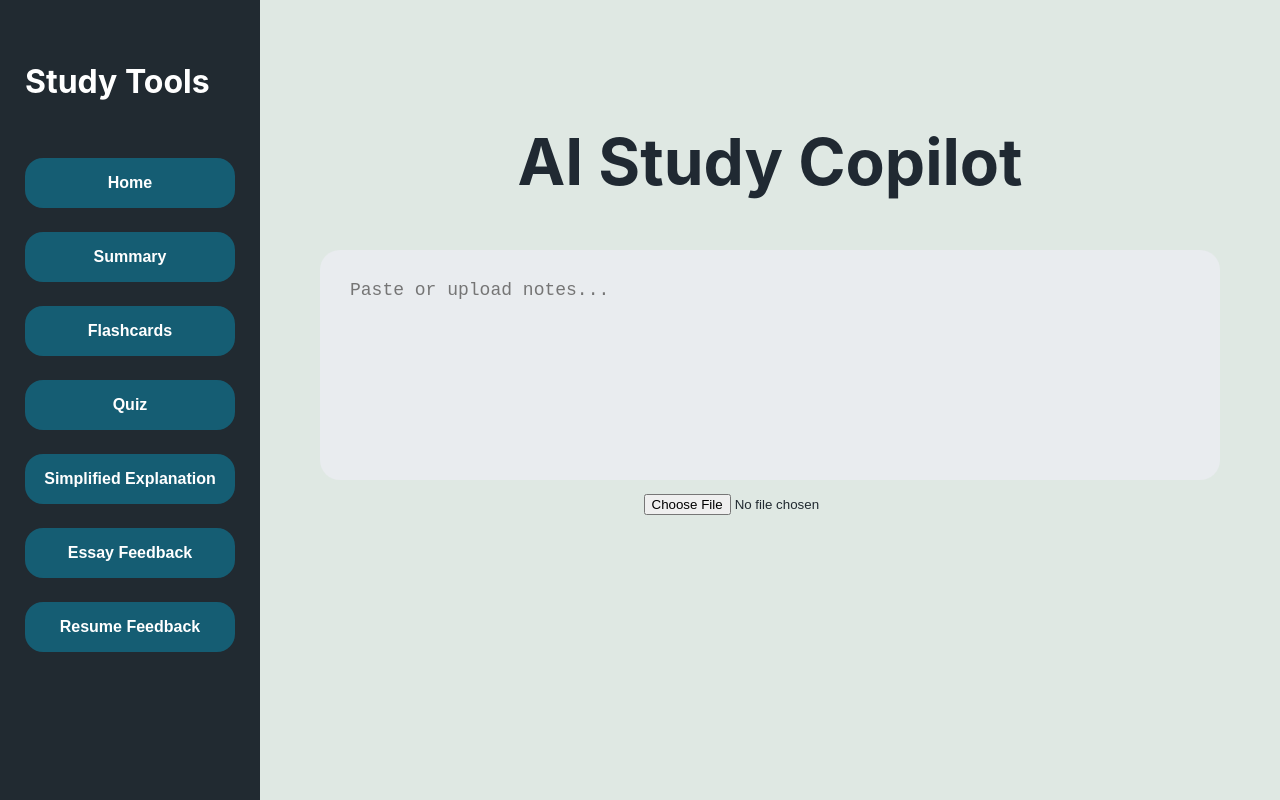
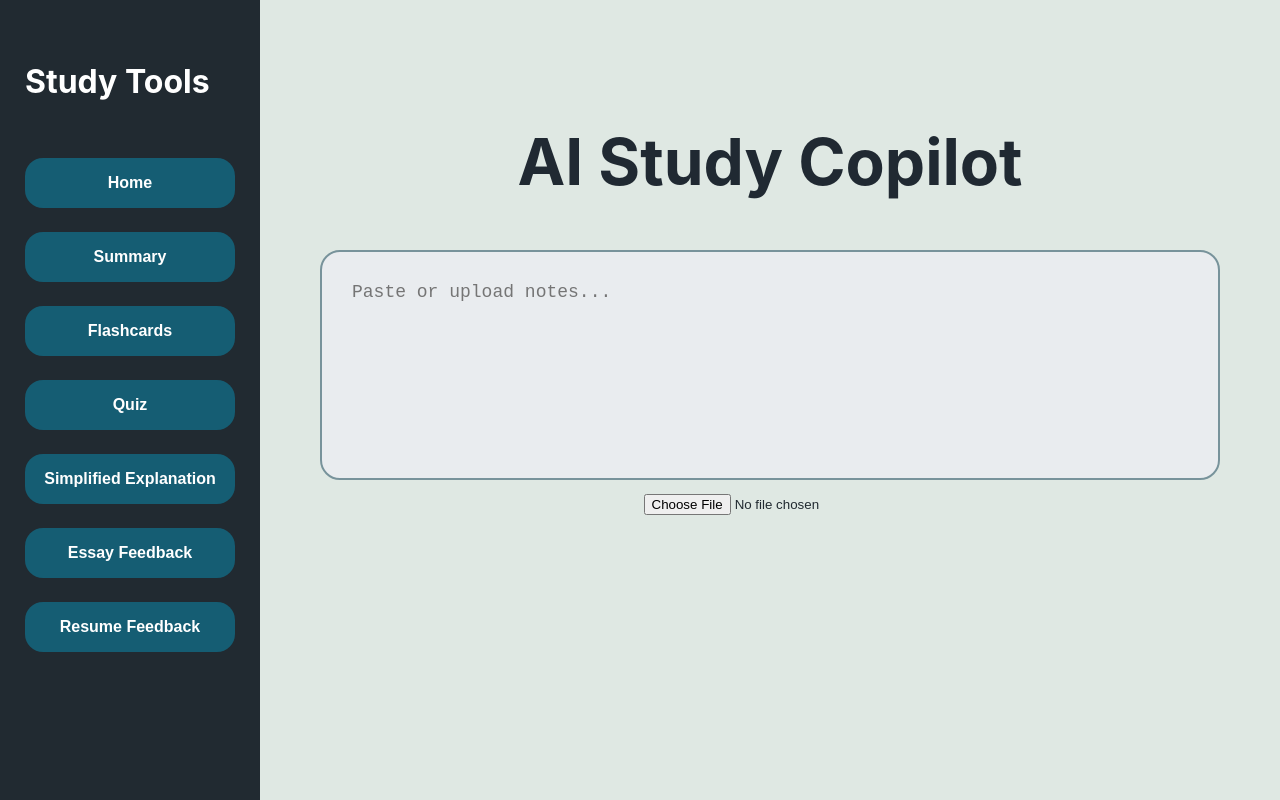
Before and after one commit to dhruvikakotha/ai-study-copilot, a React app in the folder frontend/: page / in a window 1280 px wide. Built offline with nearby package versions, Linux system fonts and the light colour scheme; the HTML template or start-up script is replaced by a standard one.

Commit message:
Update App.css

```diff
--- a/frontend/src/App.css
+++ b/frontend/src/App.css
@@ -55,13 +55,13 @@ h1 {
   color: #202932;
 }
 
-/* ✅ FIXED TEXTBOX (no blue outline) */
+/* ✅ RESTORED BLUE OUTLINE */
 textarea {
   width: 100%;
   height: 230px;
   padding: 30px;
   border-radius: 20px;
-  border: none;
+  border: 2px solid #78939b; /* ← blue outline BACK */
   outline: none;
   background: #e9ecef;
   font-size: 18px;
```
